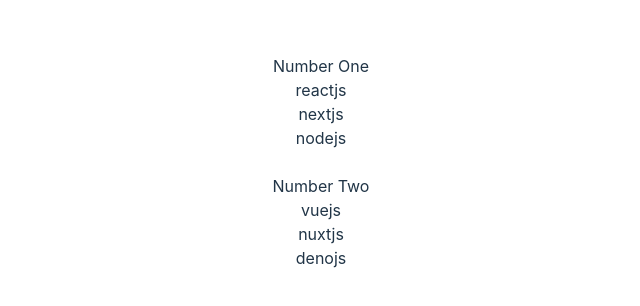
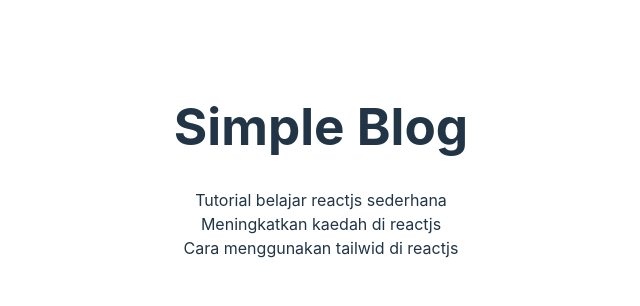
Before and after one commit to mohdxnizamv/belajar-reactjs, a React (Vite) app: page / in a window 1280 px wide. Shown: the part 238-544 px from the top of the page, without its empty margins (319-959 px from the left). Built offline with nearby package versions, Linux system fonts and the light colour scheme.

Commit message:
commit : before json

```diff
--- a/src/App.jsx
+++ b/src/App.jsx
@@ -1,12 +1,10 @@
 import "./App.css";
-import Article from "./components/Article";
+import Home from "./pages/Index";
 
 function App() {
   return (
     <div className="App">
-      <Article name="Number One" family={["reactjs", "nextjs", "nodejs"]} />
-      <br />
-      <Article name="Number Two" family={["vuejs", "nuxtjs", "denojs"]} />
+      <Home />
     </div>
   );
 }
--- a/src/components/Article.jsx
+++ b/src/components/Article.jsx
@@ -3,8 +3,8 @@
     <>
       <div>{props.name}</div>
       <div>
-        {props.family.map((keluarga) => {
-          return <div>{keluarga}</div>;
+        {props.family.map((title) => {
+          return <div>{title}</div>;
         })}
       </div>
     </>
--- /dev/null
+++ b/src/pages/Index.jsx
@@ -0,0 +1,13 @@
+import posts from "../posts.json";
+function Homepage() {
+  return (
+    <>
+      <h1>Simple Blog</h1>
+      {posts.map((blog) => {
+        return <div>{blog.title}</div>;
+      })}
+    </>
+  );
+}
+
+export default Homepage;
--- /dev/null
+++ b/src/posts.json
@@ -0,0 +1,17 @@
+[
+  {
+    "title": "Tutorial belajar reactjs sederhana",
+    "tag": ["react", "frontend"],
+    "date": "2023-01-01"
+  },
+  {
+    "title": "Meningkatkan kaedah di reactjs",
+    "tag": ["react", "tailwind"],
+    "date": "2023-01-02"
+  },
+  {
+    "title": "Cara menggunakan tailwid di reactjs",
+    "tag": ["react", "css"],
+    "date": "2023-01-03"
+  }
+]
```
